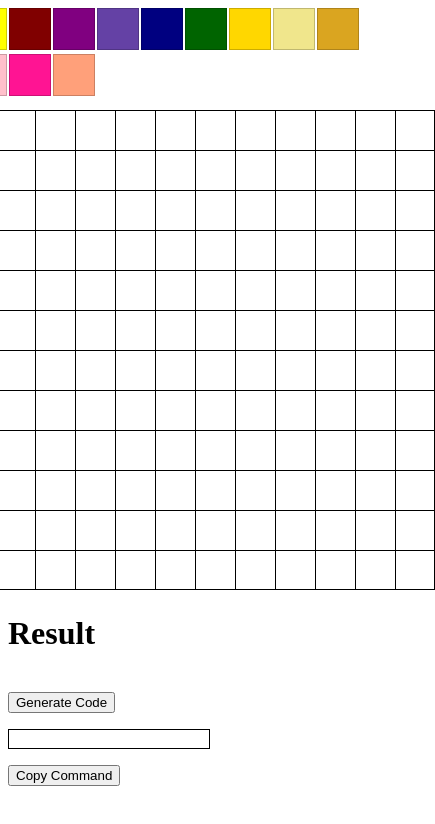
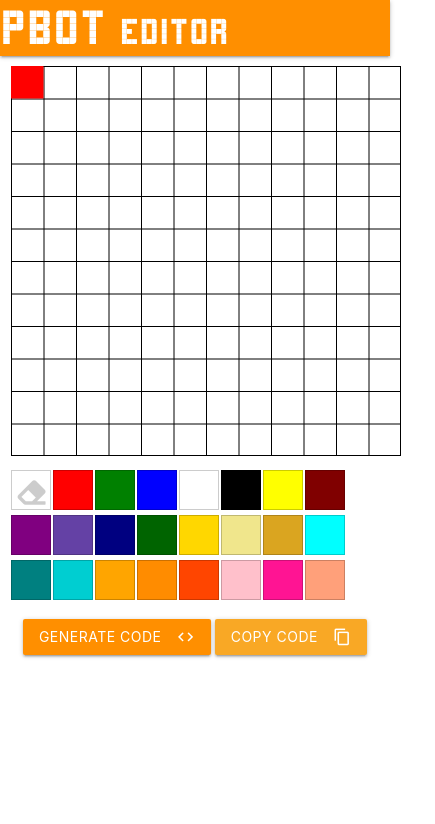
Before and after one commit to CaptainPDA/Pixel-Bot, a plain HTML site: page index.html in a window 390 px wide. Shown: the whole page, 435 px wide, since content can reach past the window. Drawn offline with nearby package versions, Linux system fonts and the light colour scheme.

Commit message:
new Layout and a fixed cursor on mobile events

```diff
--- a/css/style.css
+++ b/css/style.css
@@ -1,19 +1,18 @@
-#art{
-  display: table;
-  border-spacing: 1px;
-  background-color: black;
-  border: 5px solid black;
-}
-.row{
-  display:table-row;
+@font-face {
+  font-family: '3X5';
+  src: url(./fonts/3X5.TTF) format('truetype');
 }
 
-.pixel{
-  display: table-cell;
-  background-color: gray;
-  width:40px;
-  height: 40px;
+.logo {
+  font-family: '3X5';
+  font-size: 50px;
 }
+
+.grid {
+  /*min-width: 480px;*/
+}
+
+
 .pen{
   display: inline-block;
   width: 40px;
@@ -48,19 +47,20 @@
 
 .result{
   white-space: nowrap;
-  width: 200px;
+  width: 100%;
   border: 1px solid #000000;
-  overflow: hidden;
+  overflow-x: scroll;
   text-overflow: clip;
+  padding: 5px;
 }
 
-#palette {
-  width: fit-content;
-  margin-left: calc(50% - 494px);
+.buttons {
+  width: 100%;
 }
 
 #PBotCanvas {
-  margin-left: calc(50% - 240px);
+  /*margin-left: calc(50% - 240px);*/
   margin-top: 10px;
   cursor: none;
+  display: block;
 }
--- a/index.html
+++ b/index.html
@@ -4,6 +4,14 @@
 	<link rel="stylesheet" href="css/style.css">
 	<link rel="stylesheet" href="https://use.fontawesome.com/releases/v5.7.2/css/all.css" integrity="sha384-fnmOCqbTlWIlj8LyTjo7mOUStjsKC4pOpQbqyi7RrhN7udi9RwhKkMHpvLbHG9Sr" crossorigin="anonymous">
 	<script src="https://ajax.aspnetcdn.com/ajax/jQuery/jquery-3.3.1.min.js"></script>
+
+	<!-- Compiled and minified CSS -->
+    <link rel="stylesheet" href="https://cdnjs.cloudflare.com/ajax/libs/materialize/1.0.0/css/materialize.min.css">
+	<link href="https://fonts.googleapis.com/icon?family=Material+Icons" rel="stylesheet">
+
+    <!-- Compiled and minified JavaScript -->
+	<script src="https://cdnjs.cloudflare.com/ajax/libs/materialize/1.0.0/js/materialize.min.js"></script>
+
 	<script src="js/tile.js"></script>
 	<script src="js/grid.js"></script>
 	<script src="js/main.js"></script>
@@ -11,17 +19,38 @@
 </head>
 <body>
 
-<div id="palette">
-</div>
+	<nav>
+		<div class="nav-wrapper amber darken-3">
+			<div class="logo">pBot <small>editor</small></div>
+		</div>
+	</nav>
 
-<canvas id="PBotCanvas" width="480" height="480"></canvas>
+	<div class="row">
+		<div class="col s12 m12 l5 offset-l1 grid ">
+			<canvas id="PBotCanvas"></canvas>
+		</div>
 
-<div>
-	<h1>Result</h1><br>
-	<button id="code-btn">Generate Code</button>
-	<p contenteditable="true" class="result" id="demo"></p>
-	<button onclick="copyToClipboard('#demo')">Copy Command</button>
-</div>
+		<div class="col s12 m12 l5 offset-l1 controls">
+			<div class="palette">
+				<ul class="color-list">
+					<li></li>
+				</ul>
+			</div>
+
+			<div class="code hide">
+				<p contenteditable="true" class="result" id="demo"></p>
+			</div>
+
+			<div class="buttons center-align">
+				<button class="btn waves-effect waves-light amber darken-3" id="code-btn">Generate Code
+					<i class="material-icons right">code</i>
+				</button>
+				<button class="btn waves-effect waves-light #f9a825 yellow darken-3" onclick="copyToClipboard('#demo')">Copy Code
+					<i class="material-icons right">content_copy</i>
+				</button>
+			</div>
+		</div>
+	</div>
 
 </body>
 </html>
--- a/js/grid.js
+++ b/js/grid.js
@@ -111,7 +111,7 @@ class Grid {
      * handleCollition
      * @description: Check tile collitions on given coordinates and set tile color
      */
-    handleCollition(x, y, selectedColor) {
+    handleCollition(x, y, selectedColor, callback = null) {
 
         for (let row = 0; row < this.layout.length; ++row) {
             let stop = false;
@@ -132,6 +132,11 @@ class Grid {
                 break;
             }
 
+        }
+
+        //next?
+        if (callback) {
+            callback();
         }
 
     }
--- a/js/main.js
+++ b/js/main.js
@@ -31,14 +31,27 @@ const COLOR_PALETTE = [
 class PBotCanvas {
 
     constructor() {
+        this.isMobile = /Android|webOS|iPhone|iPad|iPod|BlackBerry|IEMobile|Opera Mini/i.test(navigator.userAgent);
         this.element = document.getElementById('PBotCanvas');
+
+        let elementWidth = $('.grid').outerWidth();
+        let gridWidth = elementWidth > 480 ?  480 : elementWidth;
+
+        // check for mobile
+        if (this.isMobile) {
+            gridWidth = elementWidth;
+        }
+
+        this.element.width = gridWidth;
+        this.element.height = gridWidth;
+
         this.context = this.element.getContext('2d');
         this.grid = new Grid(this.context);
         this.currentColor = COLOR_PALETTE[1];
         this.pointer = new Tile({
             id: null,
-            width: 40,
-            height: 40,
+            width: this.element.width / MAX_WIDTH,
+            height: this.element.height / MAX_HEIGHT,
             color: this.currentColor,
             positionX: null,
             positionY: null,
@@ -147,6 +160,8 @@ class PBotCanvas {
         // Generate Code
         document.getElementById('code-btn').onclick = (e) => {
             document.getElementById('demo').innerHTML = this.grid.generateCode();
+            $('.code').removeClass('hide');
+            $('.code').addClass('show');
         };
 
 
@@ -159,7 +174,10 @@ class PBotCanvas {
     update() {
         this.context.clearRect(0, 0, this.element.width, this.element.height);
         this.grid.draw();
-        this.pointer.draw();
+
+        if (!this.isMobile) {
+            this.pointer.draw();
+        }
     }
 
     /**
@@ -170,8 +188,10 @@ class PBotCanvas {
         for(let i = 0; i < COLOR_PALETTE.length; ++i) {
             if (COLOR_PALETTE[i].title === 'eraser') {
                 $('#palette').append('<div data-index="' + i + '" class="pen eraser"> <i class="fas fa-eraser"></i> </div>')
+                $('.color-list').append('<li data-index="' + i + '" class="pen eraser"> <i class="fas fa-eraser"></i> </li>')
             } else {
                 $('#palette').append('<div data-index="' + i + '" class="pen" style="background-color:' + COLOR_PALETTE[i].color + ';"></div>')
+                $('.color-list').append('<li data-index="' + i + '" class="pen" style="background-color:' + COLOR_PALETTE[i].color + ';"></li>')
             }
         }
     }
```
Also changed, not shown: css/fonts/3X5.TTF (added).
